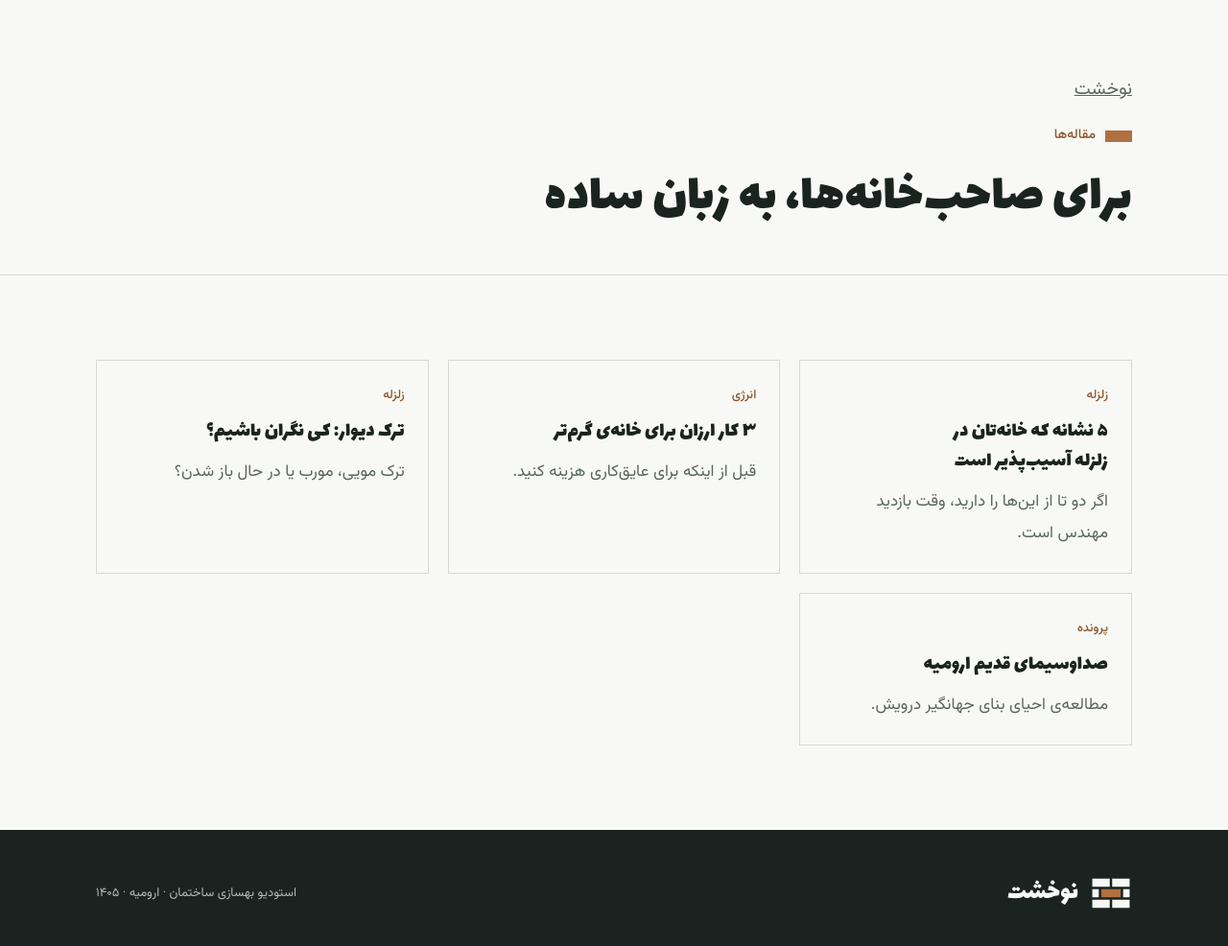
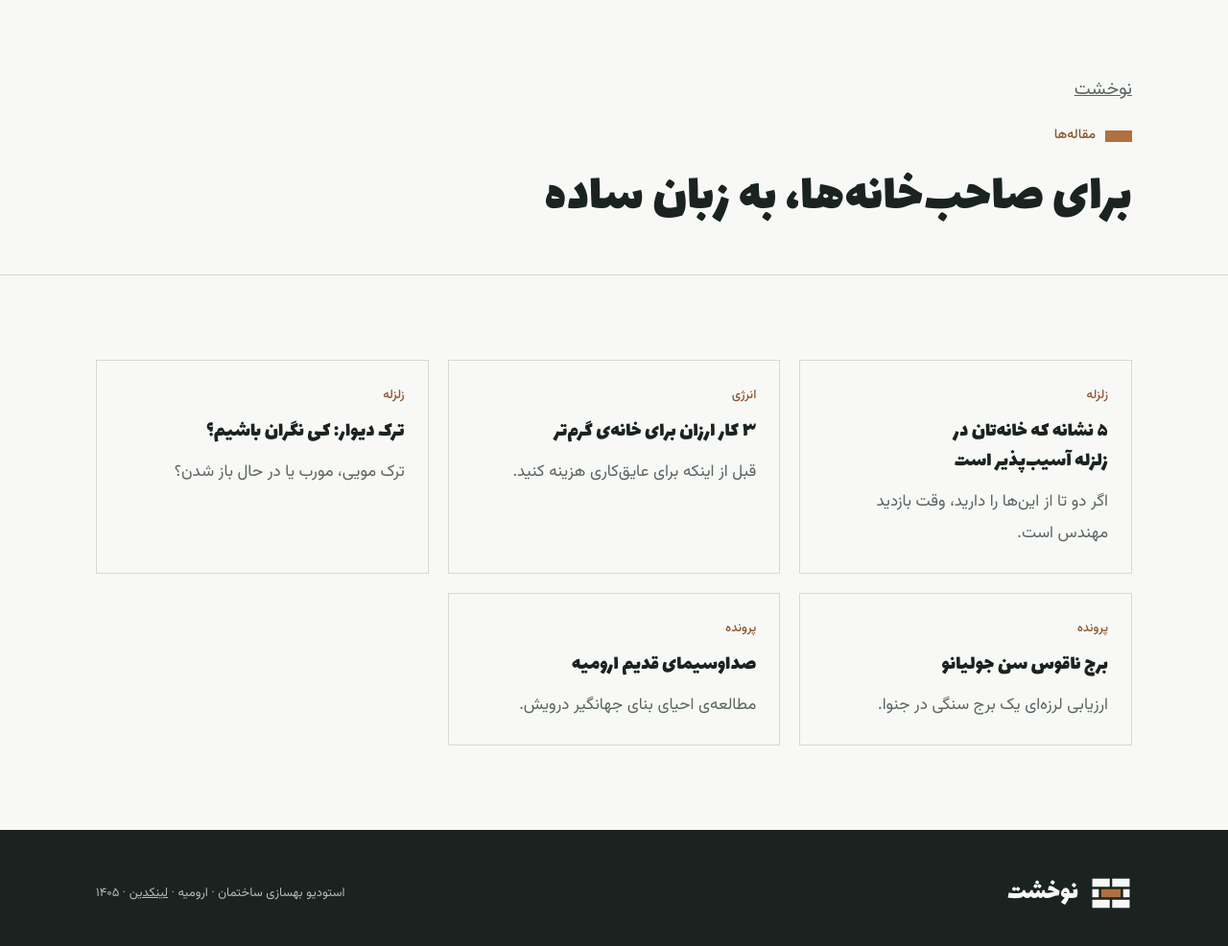
Before and after one commit to parisagh/nowkhesht, a plain HTML site: page articles/index.html in a window 1280 px wide. Shown: the part 74-1060 px from the top of the page at 96% size. Drawn offline with Linux system fonts and the light colour scheme.

Commit message:
Add LinkedIn link and new case study to articles

```diff
--- a/articles/index.html
+++ b/articles/index.html
@@ -37,13 +37,14 @@
   <a class="article-card" href="five-signs.html"><span class="tag">زلزله</span><h3>۵ نشانه که خانه‌تان در زلزله آسیب‌پذیر است</h3><p class="muted">اگر دو تا از این‌ها را دارید، وقت بازدید مهندس است.</p></a>
   <a class="article-card" href="winter-fixes.html"><span class="tag">انرژی</span><h3>۳ کار ارزان برای خانه‌ی گرم‌تر</h3><p class="muted">قبل از اینکه برای عایق‌کاری هزینه کنید.</p></a>
   <a class="article-card" href="wall-cracks.html"><span class="tag">زلزله</span><h3>ترک دیوار: کی نگران باشیم؟</h3><p class="muted">ترک مویی، مورب یا در حال باز شدن؟</p></a>
+  <a class="article-card" href="../projects/san-giuliano.html"><span class="tag">پرونده</span><h3>برج ناقوس سن جولیانو</h3><p class="muted">ارزیابی لرزه‌ای یک برج سنگی در جنوا.</p></a>
   <a class="article-card" href="../projects/irib-urmia.html"><span class="tag">پرونده</span><h3>صداوسیمای قدیم ارومیه</h3><p class="muted">مطالعه‌ی احیای بنای جهانگیر درویش.</p></a>
 </div></section>
 </main>
 <footer>
   <div class="wrap">
     <a class="brand" href="../" style="color:var(--paper)"><img src="../assets/img/mark-dark.svg" alt=""><span>نوخشت</span></a>
-    <p class="small">استودیو بهسازی ساختمان · ارومیه · <span id="year"></span></p>
+    <p class="small">استودیو بهسازی ساختمان · ارومیه · <a href="https://www.linkedin.com/company/nowkhesht/">لینکدین</a> · <span id="year"></span></p>
   </div>
 </footer>
 <script src="../assets/js/main.js"></script>
```
Also changed, not shown: articles/five-signs.html (+1 -1 lines), articles/wall-cracks.html (+1 -1 lines), articles/winter-fixes.html (+1 -1 lines).
